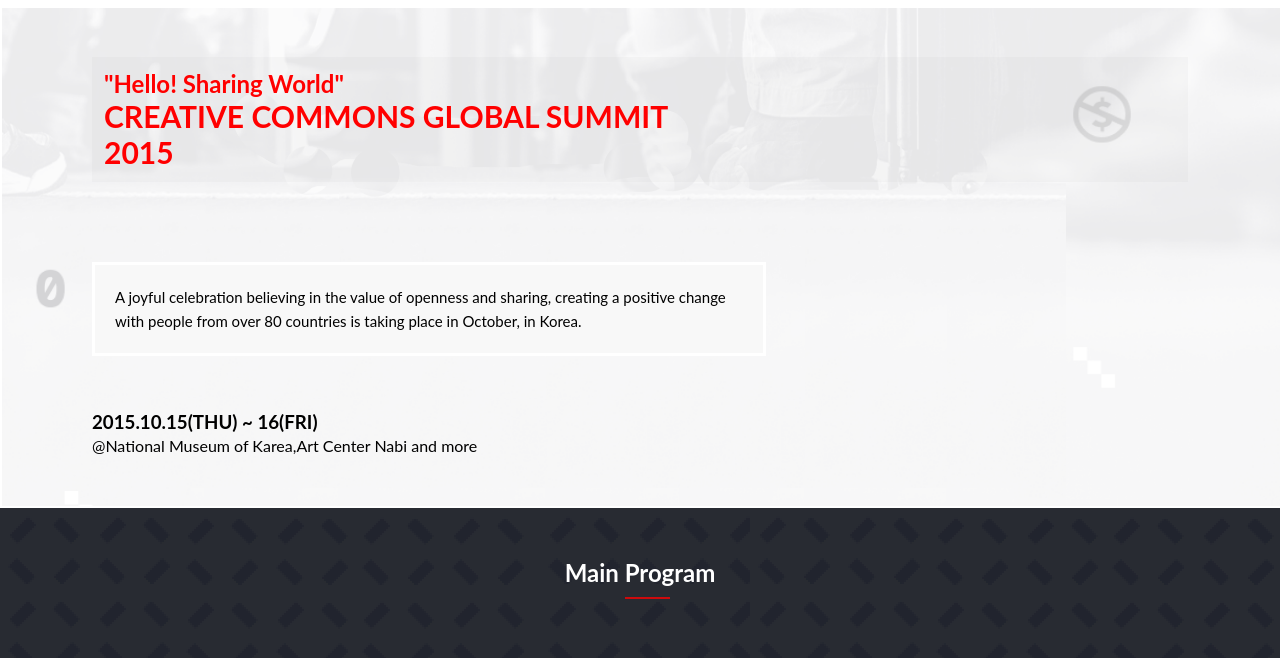
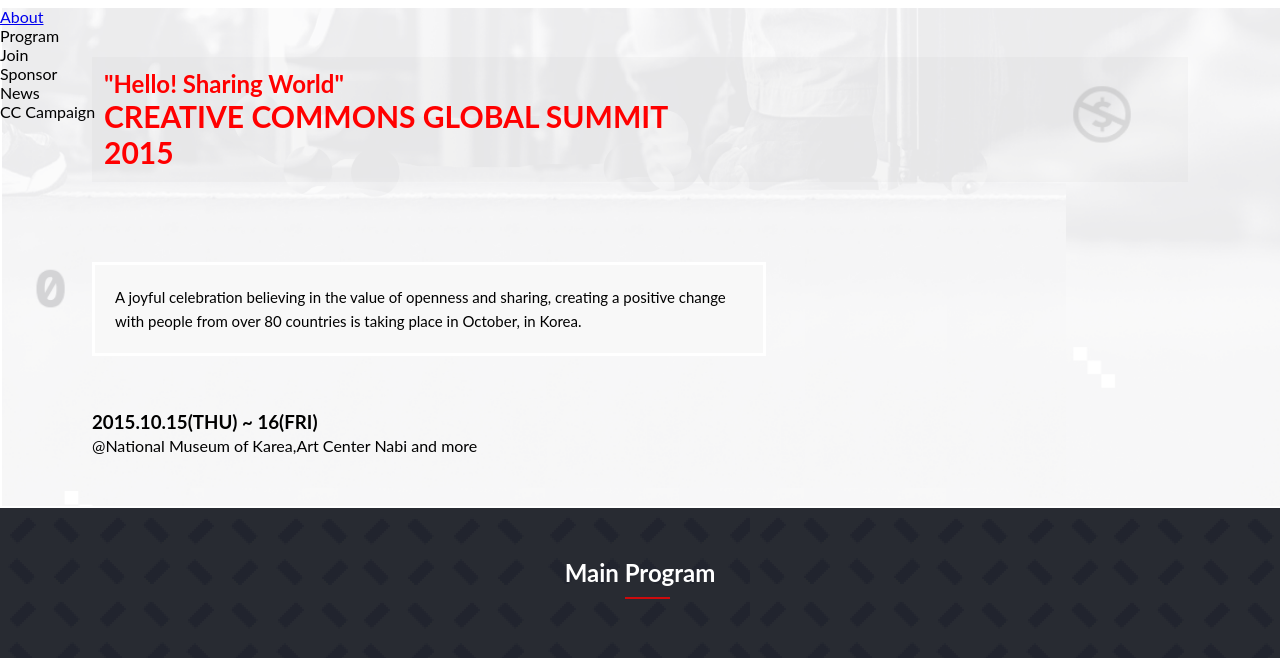
Before and after one commit to Surafels/Capstone_Project, a website: page .index.html in a window 1280 px wide. Shown: the part 95-753 px from the top of the page. Drawn offline with Linux system fonts and the light colour scheme.

Commit message:
Update styles for header

```diff
--- a/script.js
+++ b/script.js
@@ -1,14 +1,14 @@
-const humbergerMenu= document.querySelector('#humberger');
-const closingMenu= document.querySelector('.closing');
-const menuContainer= document.querySelector('#mobile-menu')
+const hamburgerMenu= document.querySelector('#hamburger');
+const closingMenu= document.querySelector('#closing-icon');
+const menuContainer= document.querySelector('.menu-mob')
 const mobileList= document.querySelector('#hum-list');
 function openMenu(){
     menuContainer.classList.add('hidden');
 }
-humbergerMenu.addEventListener('click',openMenu);
 function closeMenu(){
 menuContainer.classList.remove('hidden');
 }
+hamburgerMenu.addEventListener('click',openMenu);
 closingMenu.addEventListener('click',closeMenu);
 mobileList.addEventListener('click',closeMenu);
 
--- a/styles.css
+++ b/styles.css
@@ -20,6 +20,7 @@
 #mobile-menu{
 display: block;
 z-index: 9999;
+position: fixed;
 }
 .toggle{
     display: flex;
@@ -28,18 +29,22 @@
     align-items: center;
 }
 .closing{
-    display: none;
 position: absolute;
 }
-#humberger{
+#hamburger{
     cursor: pointer;
     width: 24px;
     height: 24px;
 }
+.menu-mob{
+    display:block;
+    position: absolute;
+}
+/*
 .menu-list{
     display: none !important;
     position: absolute;
-}
+} */
 .main-section{
     background: url(asset/desk-back.png);
     background-repeat: no-repeat;
```
Also changed, not shown: .index.html.
